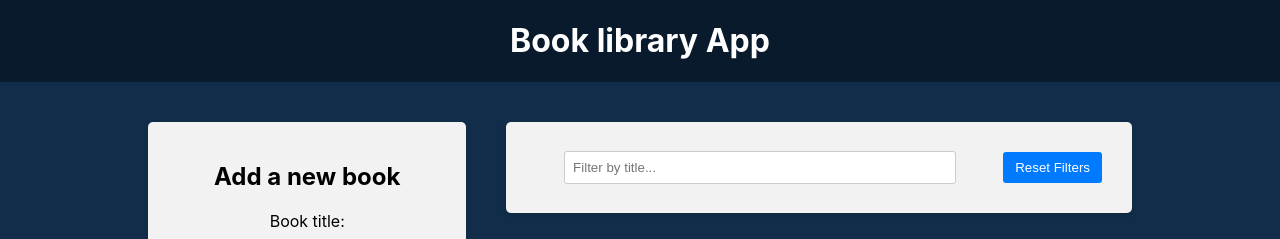
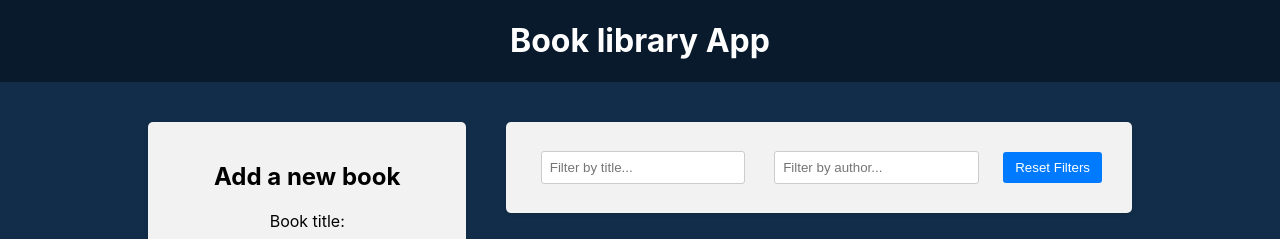
Before and after one commit to Waldemar-00/react-again, a React (Create React App) app in the folder 30-react-redux/frontend/: page / in a window 1280 px wide. Shown: the top 239 px of the page. Built offline with nearby package versions, Linux system fonts and the light colour scheme.

Commit message:
Now you can filter by author

```diff
--- a/30-react-redux/frontend/src/components/BookList/BookList.jsx
+++ b/30-react-redux/frontend/src/components/BookList/BookList.jsx
@@ -7,7 +7,7 @@ import './BookList.css'
 const BookList = () => {
   const books = useSelector((state) => state.books, shallowEqual)
   const filterTitle = useSelector((state) => state.filter.title)
-  console.log(filterTitle)
+  const filterAuthor = useSelector((state) => state.filter.author)
   const dispatch = useDispatch()
   const handleDeleteBook = (id) => {
     dispatch(aC.delBook(id))
@@ -17,6 +17,8 @@ const BookList = () => {
   }
   const filteredBooks = filterTitle //for optimisation
     ? books.filter((book) => book.title.toLowerCase().includes(filterTitle.toLowerCase()))
+    : filterAuthor
+    ? books.filter((book) => book.author.toLowerCase().includes(filterAuthor.toLowerCase()))
     : books
   return (
     <div className='app-block book-list'>
--- a/30-react-redux/frontend/src/components/Filter/Filter.jsx
+++ b/30-react-redux/frontend/src/components/Filter/Filter.jsx
@@ -5,6 +5,7 @@ import './Filter.css'
 const Filter = () => {
   const dispatch = useDispatch()
   const title = useSelector((state) => state.filter.title)
+  const author = useSelector((state) => state.filter.author)
   const handleResetFiters = () => {
     dispatch(filterSlice.actions.resetFilters())
   }
@@ -19,6 +20,14 @@ const Filter = () => {
             onChange={(e) => dispatch(filterSlice.actions.setTitleFilter(e.target.value))}
           />
         </div>
+        <div className='filter-group'>
+          <input
+            type='text'
+            placeholder='Filter by author...'
+            value={author}
+            onChange={(e) => dispatch(filterSlice.actions.setAuthorFilter(e.target.value))}
+          />
+        </div>
         <button type='button' onClick={handleResetFiters}>
           Reset Filters
         </button>
--- a/30-react-redux/frontend/src/redux/slices/filterSlice.js
+++ b/30-react-redux/frontend/src/redux/slices/filterSlice.js
@@ -4,10 +4,12 @@ const filterSlice = createSlice({
   name: 'filter',
   initialState: {
     title: '',
+    author: '',
   },
   reducers: {
     setTitleFilter: (state, action) => ({ ...state, title: action.payload }),
-    resetFilters: (state) => ({ ...state, title: '' }),
+    setAuthorFilter: (state, action) => ({ ...state, author: action.payload }),
+    resetFilters: (state) => ({ ...state, title: '', author: '' }),
   },
 })
 export default filterSlice
```
